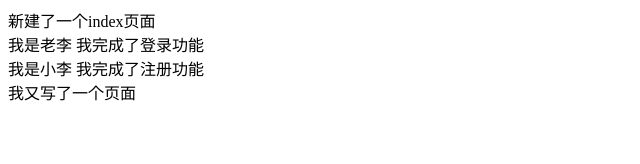
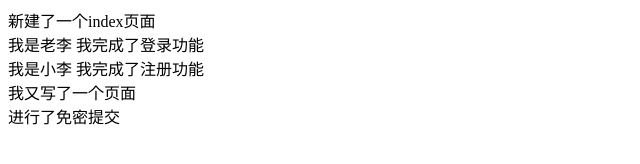
Before and after one commit to sAoKirtio/myfirst, a plain HTML site: page index.html in a window 1280 px wide. Shown: the whole page, without its empty margins (0-640 px from the left). Drawn offline with Linux system fonts and the light colour scheme.

Commit message:
设置免密提交

```diff
--- a/index.html
+++ b/index.html
@@ -12,6 +12,7 @@
     <div>我是小李 我完成了注册功能</div>
 
     <div>我又写了一个页面</div>
+    <div>进行了免密提交</div>
     <!--
         git remote  查看所有的仓库别名(变量) 存储着仓库地址
 
```
